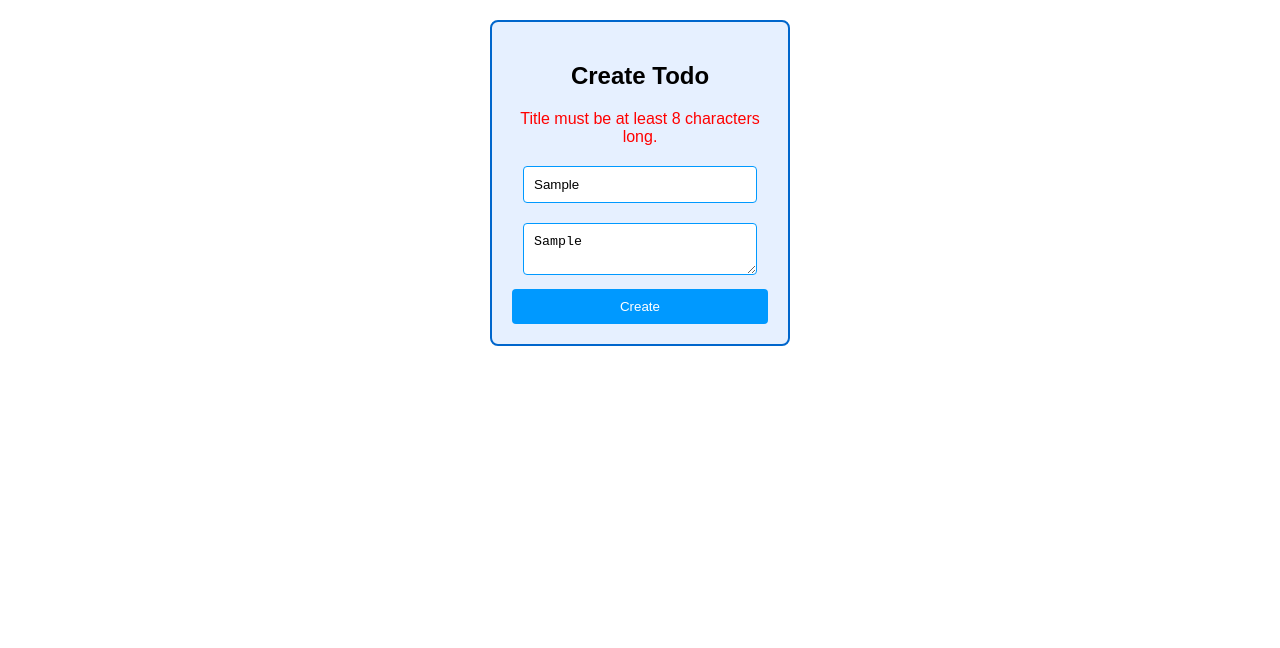
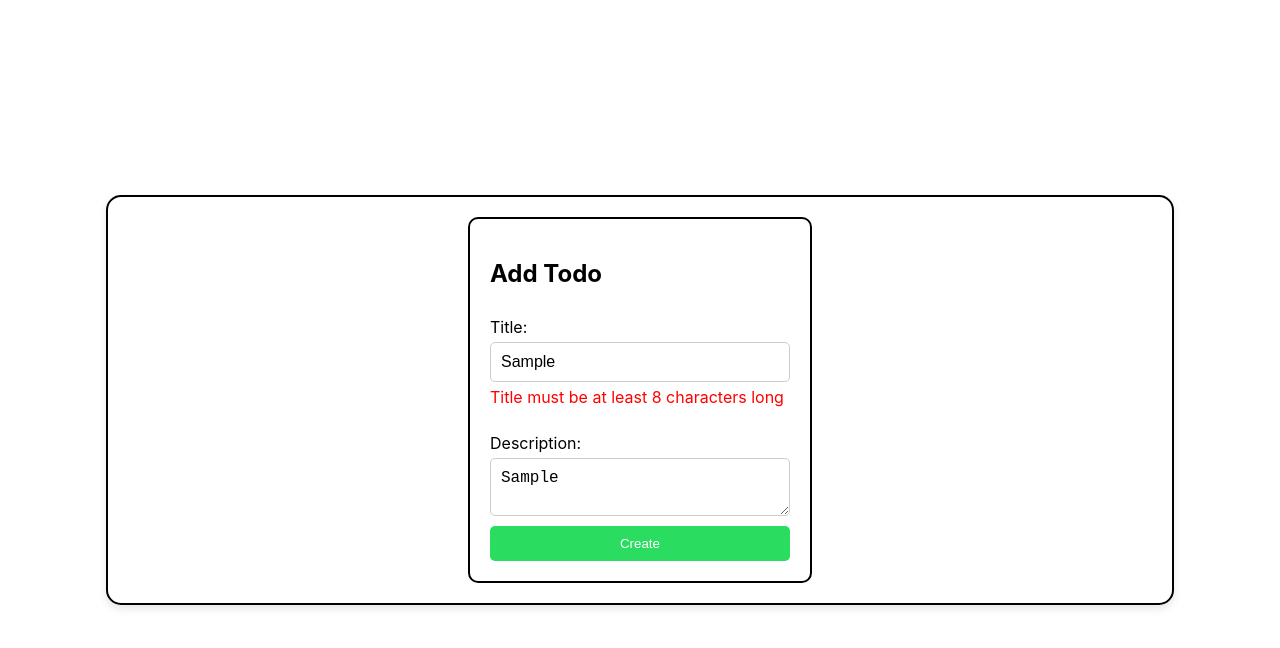
Before and after one commit to utpalogic/Todolist-app, a React (Create React App) app: page / in a window 1280 px wide. Both pictures are taken after typing "Sample", "Sample" into the empty fields and a click on the button "Create". Shown: the top 648 px of the page. Built offline with nearby package versions, Linux system fonts and the light colour scheme.

Commit message:
4th comit

```diff
--- a/src/App.css
+++ b/src/App.css
@@ -1,59 +1,17 @@
-.App {
-  text-align: center;
-  font-family: Arial, sans-serif;
+.app-container {
+  display: flex;
+  justify-content: center;
+  align-items: center;
+  min-height: 100vh;
+  background-color: #ffffff;
 }
 
-.form-container {
-  border: 2px solid #0066cc;
-  border-radius: 8px;
+.square-container {
+  border: 2px solid #000;
+  border-radius: 15px;
   padding: 20px;
-  margin: 20px auto;
-  width: 300px; /* Fixed width for the form */
-  background-color: #e6f0ff;
-  box-sizing: border-box; /* Ensures padding and border are included in width */
+  box-shadow: 0 4px 8px rgba(0, 0, 0, 0.1);
+  background-color: #fff;
+  width: 80%;
+  max-width: 1200px;
 }
-
-input, textarea {
-  width: calc(100% - 22px); /* Adjust for padding and border */
-  margin: 10px 0;
-  padding: 10px;
-  border: 1px solid #0099ff;
-  border-radius: 4px;
-  box-sizing: border-box; /* Ensures padding and border are included in width */
-}
-
-button {
-  background-color: #0099ff;
-  color: white;
-  border: none;
-  padding: 10px;
-  border-radius: 4px;
-  cursor: pointer;
-  width: 100%; /* Full width of the form */
-  box-sizing: border-box; /* Ensures padding is included in width */
-}
-
-button:hover {
-  background-color: #007acc;
-}
-
-.error {
-  color: red;
-  margin: 10px 0;
-}
-
-.todos-container {
-  display: flex;
-  flex-wrap: wrap;
-  justify-content: center;
-  gap: 50px;
-}
-
- .todo {
-   border: 1px solid #0066cc;
-   border-radius: 8px;
-   padding: 10px;
-   background-color: #cce0ff;
-   width: 300px;
-   box-sizing: border-box;
- }
--- a/src/App.js
+++ b/src/App.js
@@ -3,7 +3,7 @@ import TodoForm from './Components/TodoForm';
 import TodoList from './Components/TodoList';
 import './App.css';
 
-const App = () => {
+function App() {
   const [todos, setTodos] = useState([]);
 
   const addTodo = (todo) => {
@@ -11,11 +11,13 @@ const App = () => {
   };
 
   return (
-    <div className="App">
-      <TodoForm addTodo={addTodo} />
-      <TodoList todos={todos} />
+    <div className="app-container">
+      <div className="square-container">
+        <TodoForm addTodo={addTodo} />
+        <TodoList todos={todos} />
+      </div>
     </div>
   );
-};
+}
 
 export default App;
--- /dev/null
+++ b/src/Components/TodoForm.css
@@ -0,0 +1,46 @@
+.form-container {
+    border: 2px solid #000;
+    padding: 20px;
+    border-radius: 10px;
+    width: 300px;
+    margin: 0 auto;
+  }
+
+  .form {
+    display: flex;
+    flex-direction: column;
+  }
+
+  label {
+    margin-top: 10px;
+    text-align: left;
+  }
+
+  input,
+  textarea {
+    margin-top: 5px;
+    padding: 10px;
+    border: 1px solid #ccc;
+    border-radius: 5px;
+    font-size: 16px;
+  }
+
+  button {
+    margin-top: 10px;
+    padding: 10px;
+    background-color: #2add60;
+    color: white;
+    border: none;
+    border-radius: 5px;
+    cursor: pointer;
+  }
+
+  button:hover {
+    background-color: #73f37e;
+  }
+
+  .error {
+    color: red;
+    margin-top: 5px;
+    text-align: left;
+  }
--- a/src/Components/TodoForm.js
+++ b/src/Components/TodoForm.js
@@ -1,39 +1,48 @@
 import React, { useState } from 'react';
+import './TodoForm.css';
 
-const TodoForm = ({ addTodo }) => {
+function TodoForm({ addTodo }) {
   const [title, setTitle] = useState('');
   const [description, setDescription] = useState('');
   const [error, setError] = useState('');
 
-  const handleCreate = () => {
+  const handleAddTodo = () => {
     if (title.length < 8) {
-      setError('Title must be at least 8 characters long.');
+      setError('Title must be at least 8 characters long');
       return;
     }
-    setError('');
-    addTodo({ title, description });
+
+    addTodo({
+      title,
+      description,
+    });
     setTitle('');
     setDescription('');
+    setError('');
   };
 
   return (
     <div className="form-container">
-      <h2>Create Todo</h2>
-      {error && <div className="error">{error}</div>}
+      <h2>Add Todo</h2>
+      <div className="form">
+        <label htmlFor="title">Title:</label>
         <input
           type="text"
-        placeholder="Title (min 8 characters)"
+          id="title"
           value={title}
           onChange={(e) => setTitle(e.target.value)}
         />
+        {error && <p className="error">{error}</p>}
+        <label htmlFor="description">Description:</label>
         <textarea
-        placeholder="Description (optional)"
+          id="description"
           value={description}
           onChange={(e) => setDescription(e.target.value)}
         />
-      <button onClick={handleCreate}>Create</button>
+        <button onClick={handleAddTodo}>Create</button>
+      </div>
     </div>
   );
-};
+}
 
 export default TodoForm;
--- /dev/null
+++ b/src/Components/TodoList.css
@@ -0,0 +1,25 @@
+.todo-list {
+  display: flex;
+  flex-wrap: wrap;
+  gap: 10px;
+}
+
+.todo {
+  border: 1px solid #000;
+  border-radius: 10px;
+  padding: 10px;
+  margin: 10px;
+  width: 22%;
+  box-sizing: border-box;
+  position: relative;
+  overflow: hidden;
+}
+
+.todo h3 {
+  margin: 0;
+  font-size: 1.2em;
+  white-space: nowrap;
+  overflow: hidden;
+  text-overflow: ellipsis;
+  max-width: 100%;
+}
--- a/src/Components/TodoList.js
+++ b/src/Components/TodoList.js
@@ -1,12 +1,13 @@
 import React from 'react';
+import './TodoList.css';
 
 const TodoList = ({ todos }) => {
   return (
-    <div className="todos-container">
+    <div className="todo-list">
       {todos.map((todo, index) => (
-        <div className="todo" key={index}>
-          <h3>{todo.title}</h3>
-          {todo.description && <p>{todo.description}</p>}
+        <div key={index} className="todo">
+          <h3 title={todo.title}>{todo.title}</h3>
+          <p>{todo.description}</p>
         </div>
       ))}
     </div>
```
Lines whose indentation alone changed are shown as unchanged.
